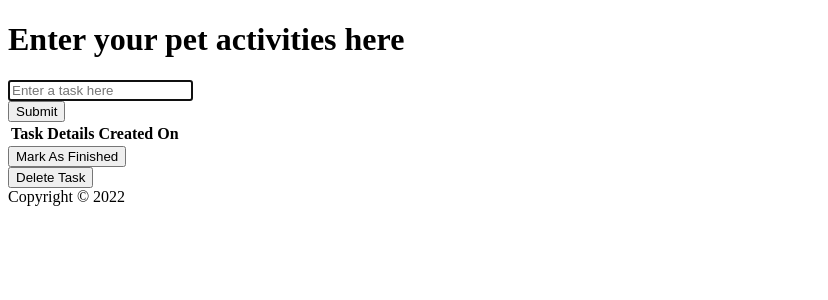
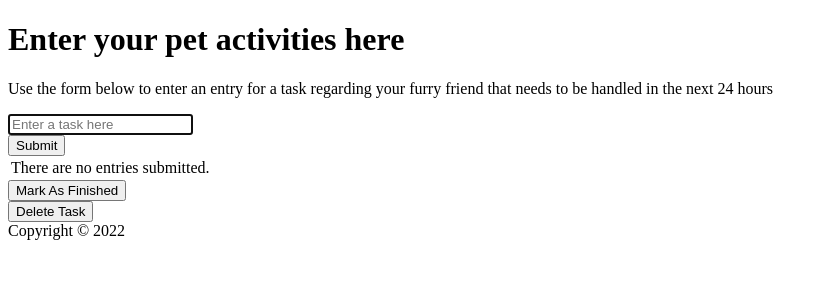
Before and after one commit to josemartin357/pet-care, a Flask app: page / in a window 1280 px wide. Shown: the part 114-414 px from the top of the page, without its empty margins (0-828 px from the left). Run offline with Flask 2, Linux system fonts and the light colour scheme; a user stored in the database is signed in; lists and menus that the app fills with data are empty; some libraries are stand-ins or nearby versions.

Commit message:
Adjusted htmls for index, goals and completed along with tasks.js and longTasks.js so headers wont show when there are no entries and when user deletes entries and nothing is left

```diff
--- a/static/tasks.js
+++ b/static/tasks.js
@@ -30,6 +30,12 @@ $(document).ready(function () {
               newhtmlcode += "<tr>";
             });
           }
+          // else, if there is no data, fill html with this
+          else {
+            $("#tasksHead").empty();
+            newhtmlcode +=
+              '<tr><td colspan="3">There are no entries submitted.</td></tr>';
+          }
           //   appending table body with new html code
           $("#tasksTable").append(newhtmlcode);
         },
@@ -59,6 +65,11 @@ $(document).ready(function () {
               newhtmlcode += "<td>" + data[i]["datetime"] + "</td>";
               newhtmlcode += "<tr>";
             });
+          } // else, if there is no data, fill html with this
+          else {
+            $("#tasksHead").empty();
+            newhtmlcode +=
+              '<tr><td colspan="3">There are no entries submitted.</td></tr>';
           }
           //   append
           $("#tasksTable").append(newhtmlcode);
--- a/templates/completed.html
+++ b/templates/completed.html
@@ -6,12 +6,14 @@
 
 <table>
   <!-- TABLE HEAD -->
+  {% if finished_tasks %}
   <thead>
     <tr>
       <th>Task</th>
       <th>Marked As Finished On</th>
     </tr>
   </thead>
+  {% endif %}
   <!-- TABLE BODY -->
   <tbody>
     <!-- if there are tasks to display -->
--- a/templates/goals.html
+++ b/templates/goals.html
@@ -27,10 +27,10 @@ block main %}
   <button type="submit">Submit</button>
 </form>
 
-<table id="longTasksTable">
+<table>
   <!-- TABLE HEAD -->
   {% if longTasks %}
-  <thead>
+  <thead id="longTasksHead">
     <tr>
       <th></th>
       <th>Task</th>
@@ -40,7 +40,6 @@ block main %}
   {% endif %}
   <!-- TABLE BODY -->
   <tbody id="longTasksTable">
-    <!-- <tbody id="longTasksTable"> -->
     <!-- if there are entries -->
     {% if longTasks %}
     <form method="post">
--- a/templates/index.html
+++ b/templates/index.html
@@ -1,5 +1,4 @@
 <!-- this will extend from layout -->
-<!-- tasks page will be here -->
 
 {% extends "layout.html" %} {% block title %} Index {% endblock %} {% block main
 %}
@@ -7,6 +6,11 @@
 <script src="/static/tasks.js"></script>
 
 <h1>Enter your pet activities here</h1>
+<p>
+  Use the form below to enter an entry for a task regarding your furry friend
+  that needs to be handled in the next 24 hours
+</p>
+
 <!-- form to submit task -->
 <form action="/" method="post">
   <div>
@@ -24,17 +28,20 @@
 
 <table>
   <!-- table head where tasks will load -->
-  <thead>
+  {% if tasks %}
+  <thead id="tasksHead">
     <tr>
+      <th></th>
       <th>Task Details</th>
       <th>Created On</th>
     </tr>
   </thead>
+  {% endif %}
   <!-- table body -->
   <tbody id="tasksTable">
     <!-- if there are tasks saved, show them -->
     {% if tasks %}
-    <form>
+    <form method="post">
       {% for task in tasks %}
       <tr>
         <td class="checkbox">
@@ -53,6 +60,11 @@
       </tr>
       {% endfor %}
     </form>
+    <!-- if no tasks, invite user to add them -->
+    {% else %}
+    <tr>
+      <td>There are no entries submitted.</td>
+    </tr>
     {% endif %}
   </tbody>
 </table>
```
Also changed, not shown: static/longTasks.js (+11 -4 lines), todolist.db, 1 other file.
